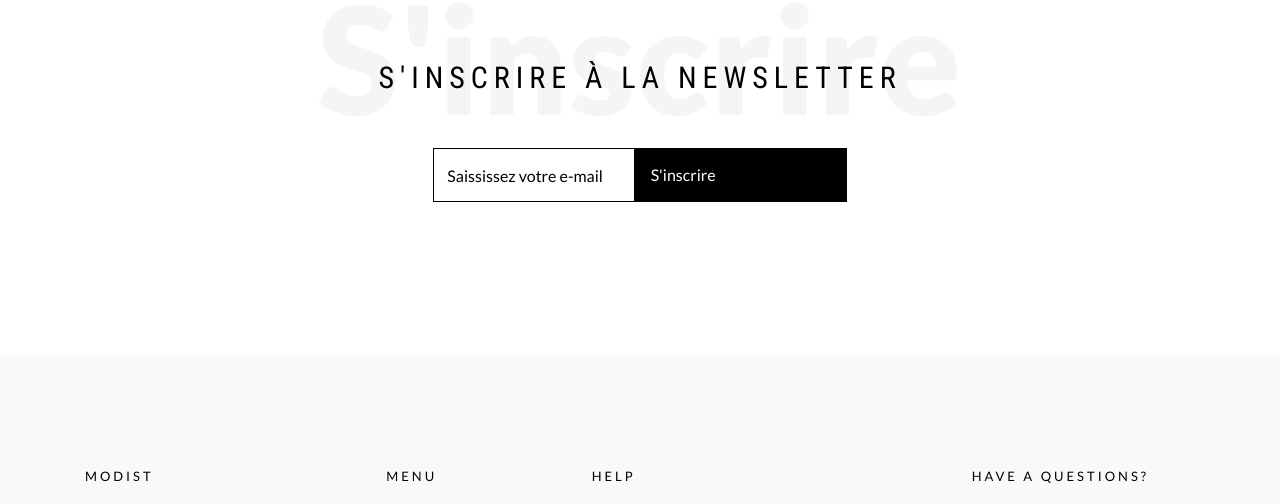
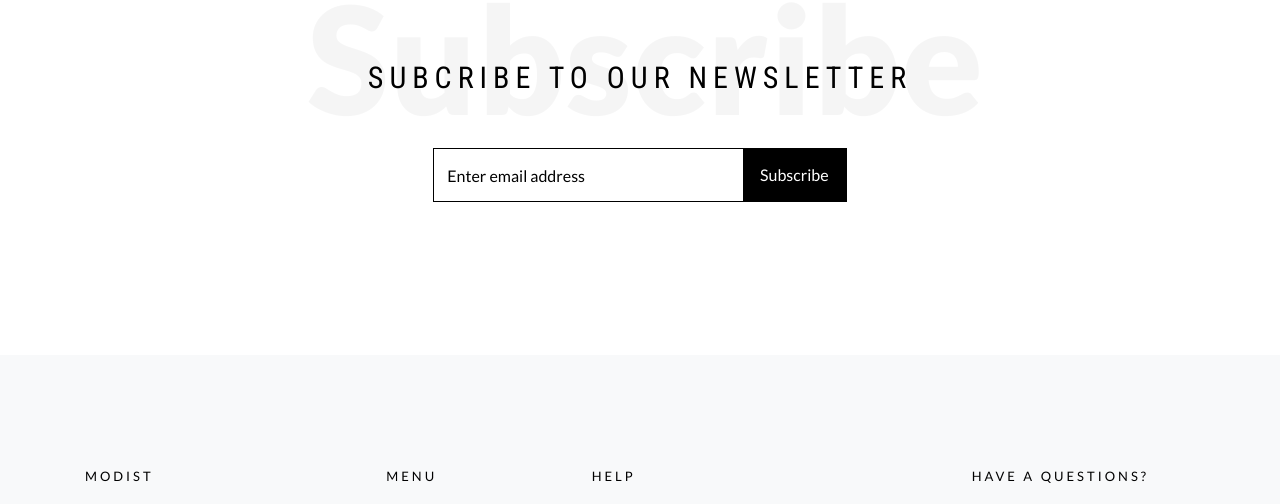
Before and after one commit to QuentinGrd/Waku, a plain HTML site: page index.html in a window 1280 px wide. Shown: the part 4964-5468 px from the top of the page. Drawn offline with Linux system fonts and the light colour scheme; some packages are replaced by stand-ins of ours; no server answers; files whose address does not match are found by name.

Commit message:
recupération

```diff
--- a/index.html
+++ b/index.html
@@ -428,14 +428,14 @@
         <div class="container">
           <div class="row d-flex justify-content-center py-5">
             <div class="col-md-7 text-center heading-section ftco-animate">
-            	<h1 class="big">S'inscrire</h1>
-              <h2>S'inscrire à la Newsletter</h2>
+            	<h1 class="big">Subscribe</h1>
+              <h2>Subcribe to our Newsletter</h2>
               <div class="row d-flex justify-content-center mt-5">
                 <div class="col-md-8">
                   <form action="#" class="subscribe-form">
                     <div class="form-group d-flex">
-                      <input type="text" class="form-control" placeholder="Saississez votre e-mail">
-                      <input type="s'inscrire" value="S'inscrire" class="submit px-3">
+                      <input type="text" class="form-control" placeholder="Enter email address">
+                      <input type="submit" value="Subscribe" class="submit px-3">
                     </div>
                   </form>
                 </div>
```
